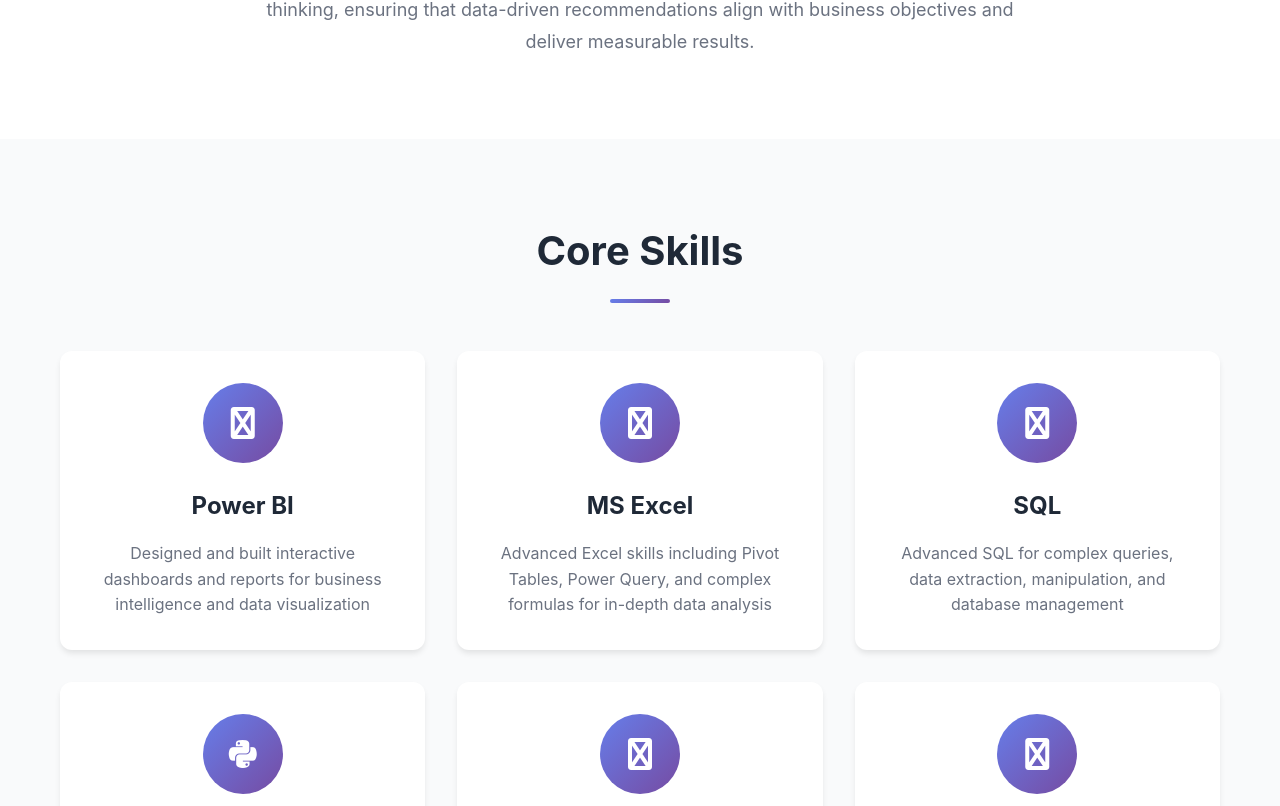
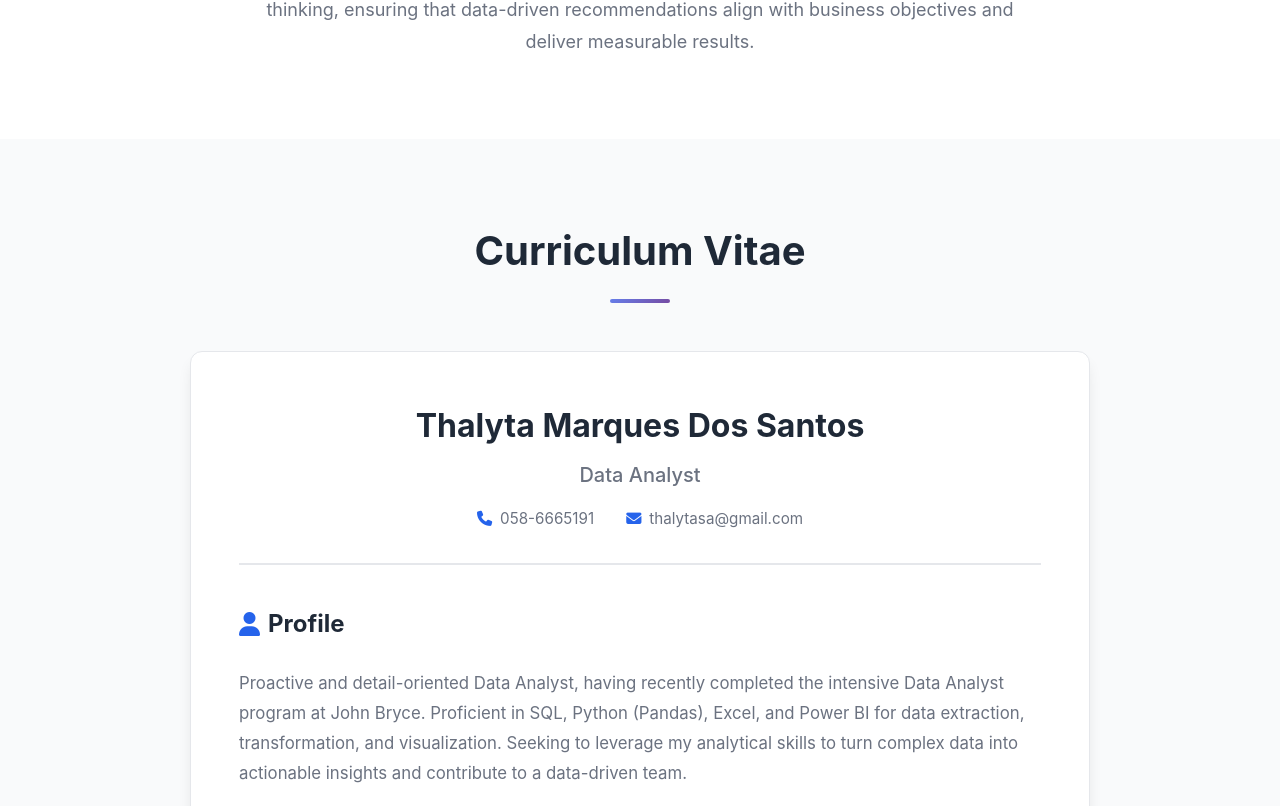
Before and after one commit to GuyAfik/Thalyta-Portfolio, a React (Vite) app: page / in a window 1280 px wide. Shown: the part 1274-2080 px from the top of the page. Built offline with nearby package versions, Linux system fonts and the light colour scheme.

Commit message:
switch between CV and Core Skills section

```diff
--- a/src/App.jsx
+++ b/src/App.jsx
@@ -2,8 +2,8 @@
 import Header from './components/Header'
 import Hero from './components/Hero'
 import About from './components/About'
+import CV from './components/CV'
 import Skills from './components/Skills'
-import CV from './components/CV'
 import Contact from './components/Contact'
 import Footer from './components/Footer'
 import './App.css'
@@ -14,8 +14,8 @@
       <Header />
       <Hero />
       <About />
+      <CV />
       <Skills />
-      <CV />
       <Contact />
       <Footer />
     </div>
--- a/src/components/CV.css
+++ b/src/components/CV.css
@@ -1,6 +1,6 @@
 .cv-section {
   padding: 5rem 0;
-  background: var(--bg-white);
+  background: var(--bg-light);
 }
 
 .cv-content {
@@ -210,8 +210,9 @@
 .cv-download {
   text-align: center;
   padding: 2rem;
-  background: var(--bg-light);
+  background: white;
   border-radius: 12px;
+  border: 1px solid var(--border-color);
 }
 
 .cv-download-note {
--- a/src/components/Header.jsx
+++ b/src/components/Header.jsx
@@ -37,8 +37,8 @@
 
           <ul className={`nav-menu ${isMobileMenuOpen ? 'active' : ''}`}>
             <li><a href="#about" onClick={() => scrollToSection('about')}>About</a></li>
+            <li><a href="#cv" onClick={() => scrollToSection('cv')}>CV</a></li>
             <li><a href="#skills" onClick={() => scrollToSection('skills')}>Skills</a></li>
-            <li><a href="#cv" onClick={() => scrollToSection('cv')}>CV</a></li>
             <li><a href="#contact" onClick={() => scrollToSection('contact')}>Contact</a></li>
           </ul>
         </nav>
--- a/src/components/Skills.css
+++ b/src/components/Skills.css
@@ -1,6 +1,6 @@
 .skills {
   padding: 5rem 0;
-  background: var(--bg-light);
+  background: var(--bg-white);
 }
 
 .skills-grid {
@@ -17,6 +17,7 @@
   box-shadow: var(--shadow-md);
   transition: all 0.3s ease;
   text-align: center;
+  border: 1px solid var(--border-color);
 }
 
 .skill-card:hover {
```
